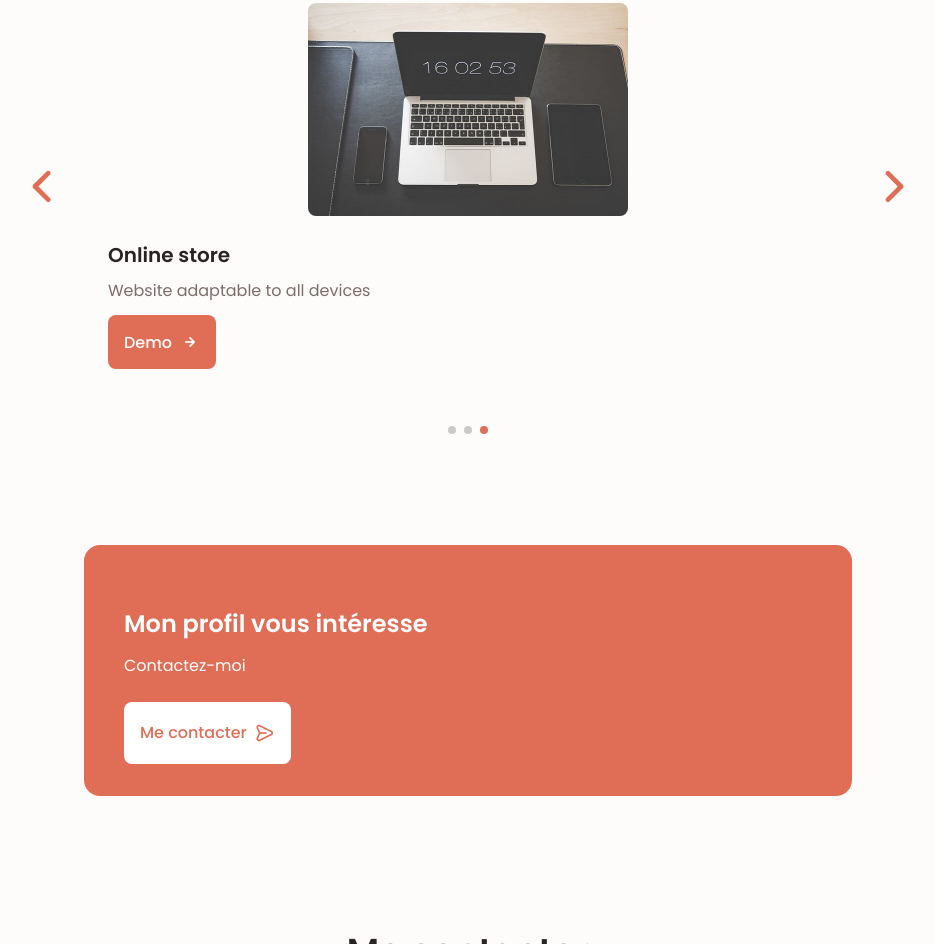
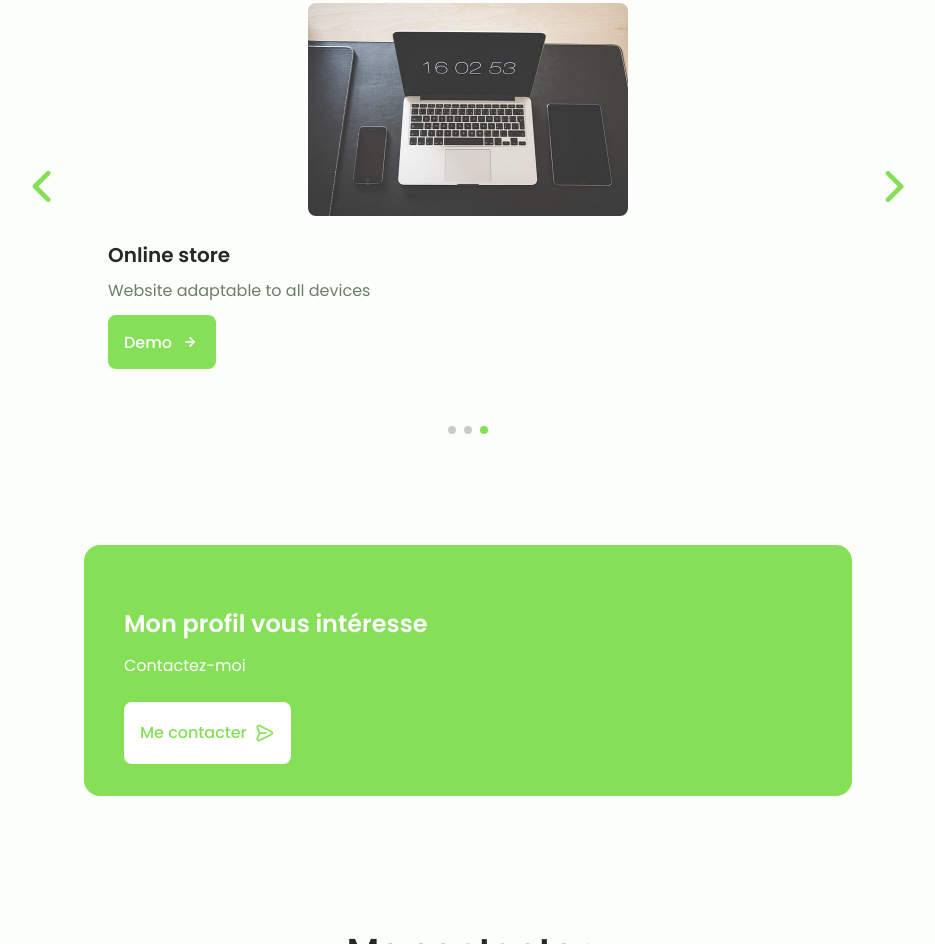
Before and after one commit to volnyblin/activeasso, a plain HTML site: page index.html in a window 1280 px wide. Shown: the part 3123-4067 px from the top of the page, without its empty margins (172-1107 px from the left). Drawn offline with nearby package versions, Linux system fonts and the light colour scheme.

Commit message:
Add files via upload

```diff
--- a/assets/css/styles.css
+++ b/assets/css/styles.css
@@ -7,7 +7,7 @@
 
     /*========== Colors ==========*/
     /* Change favorite color */
-    --hue-color: 10; /*Purple 250 - Green 142 - Blue 230 - Pink 340*/
+    --hue-color: 100; /*Purple 250 - Green 142 - Blue 230 - Pink 340*/
 
     /* HSL color mode */
     --first-color: hsl(var(--hue-color), 69%, 61%);
```
